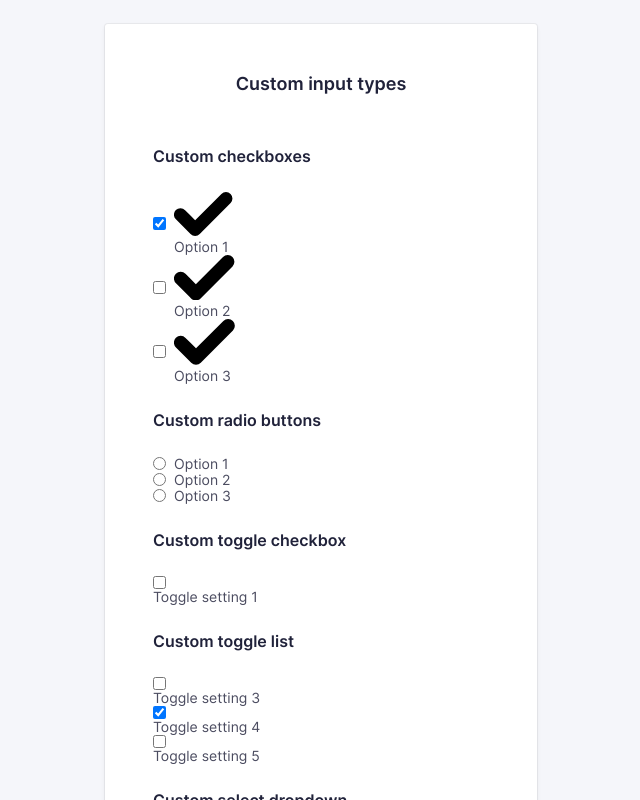
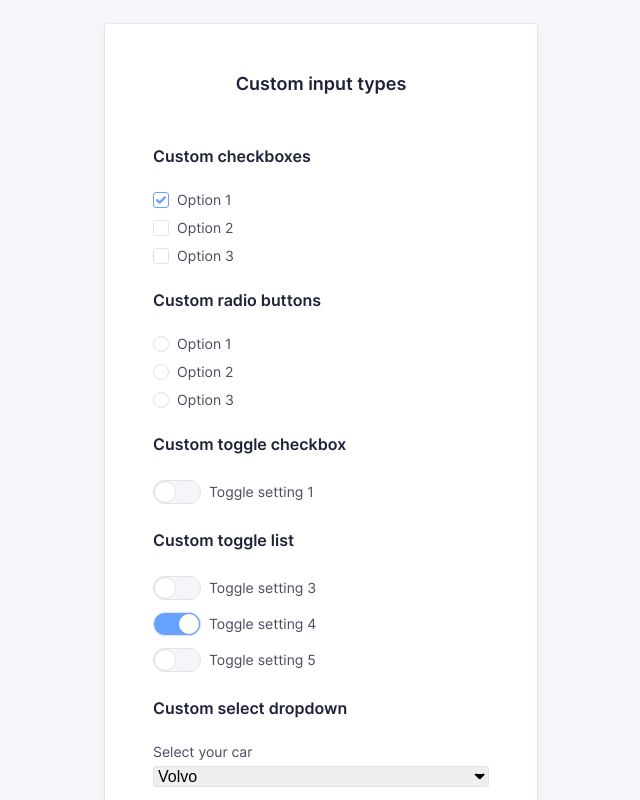
Before and after one commit to nmct-create3/custom-input-design-ElHamdaouiZakaria, a plain HTML site: page inputs.html in a window 1280 px wide. Shown: the top 800 px of the page, without its empty margins (319-959 px from the left). Drawn offline with Linux system fonts and the light colour scheme.

Commit message:
commit 1

```diff
--- a/css/screen.css
+++ b/css/screen.css
@@ -43,6 +43,18 @@
     --global-color-neutral-900: #35374d;
     --global-color-neutral-950: #20223a;
 
+    /* global inputs variables */
+    --global-input-backgroundColor: White;
+    --global-input-color: var(--global-color-neutral-950);
+    --global-input-borderColor: var(--global-color-neutral-100);
+    --global-input-hover-borderColor: var(--global-color-neutral-200);
+    --global-input-active-borderColor: var(--global-color-primary-500);
+    --global-input-focus-borderColor: var(--global-color-primary-500);
+    --global-input-box-shadow: var(--global-color-primary-500-alpha-30);
+    --global-input-borderWidth: var(--global-borderWidth);
+
+    --transition-alpha: .2s ease;
+
     /* border stuff */
     --global-borderRadius: 3px;
     --global-borderWidth: 1px;
@@ -67,6 +79,14 @@
     /*  = 48px */
     --global-whitespace-xxl: calc(var(--global-whitespace) * 3);
     /*  = 72px */
+
+}
+
+@media (prefers-color-scheme: dark) {
+    :root {
+        --global-input-backgroundColor: var(--global-color-neutral-800);
+        --global-input-color: var(--global)
+    }
 }
 
 /*---------------------------------------/*
@@ -556,10 +576,10 @@ input::placeholder {
     -moz-appearance: none;
     appearance: none;
     width: 100%;
-    border: var(--global-borderWidth) solid var(--global-color-neutral-100);
+    border: var(--global-input-borderWidth) solid var(--global-input-borderColor);
     border-radius: var(--global-borderRadius);
-    color: var(--global-color-neutral-950);
-    background-color: White;
+    color: var(--global-input-color);
+    background-color: var(--global-input-backgroundColor);
     font-family: inherit;
     font-size: 1rem;
     line-height: calc(var(--global-baseline) * 3);
@@ -568,13 +588,13 @@ input::placeholder {
     transition: border var(--global-transition-timing-alpha);
 
     &:hover {
-        border-color: var(--global-color-neutral-200);
+        border-color: var(--global-input-hover-borderColor);
     }
 
     &:focus,
     &:active {
-        border-color: var(--global-color-primary-500);
-        box-shadow: 0 0 0 3px var(--global-color-primary-500-alpha-30);
+        border-color: var(--global-input-active-borderColor);
+        box-shadow: 0 0 0 3px var(--global-input-box-shadow);
     }
 }
 
@@ -635,14 +655,185 @@ input::placeholder {
     }
 }
 
+/* custom checkbox & radio */
+
+.c-option--hidden+.c-custom-option .c-custom-option__symbol {
+    opacity: 0;
+    transition: opacity .3s ease;
+}
+
+.c-option--hidden:checked+.c-custom-option .c-custom-option__symbol {
+    opacity: 1;
+    transition: opacity .2s ease-in;
+    border-color: var(--global-color-primary-500-alpha-30);
+}
+
+.c-option--hidden:focus+.c-custom-option .c-custom-option__fake-input {
+    box-shadow: 0 0 0 3px var(--global-input-box-shadow);
+    transition: opacity .2s ease-in;
+}
+
+.c-custom-option__fake-input {
+    display: flex;
+    justify-content: center;
+    align-items: center;
+    width: 1rem;
+    height: 1rem;
+    border: var(--global-borderWidth) solid var(--global-input-borderColor);
+    margin-right: .5rem;
+}
+
+.c-option--hidden:checked+.c-label--option .c-custom-option__fake-input {
+    border: var(--global-borderWidth) solid var(--global-color-primary-500-alpha-75);
+}
+
+.c-option--hidden:hover+.c-label--option .c-custom-option__fake-input {
+    border: var(--global-borderWidth) solid var(--global-input-hover-borderColor);
+}
+
+.c-custom-option__fake-input--checkbox {
+    border-radius: var(--global-borderRadius);
+}
+
+.c-custom-option__fake-input--radio {
+    border-radius: 100%;
+}
+
+.c-custom-option {
+    display: flex;
+}
+
+.c-custom-option__fake-input--checkbox .c-custom-option__symbol {
+    width: 10px;
+    height: 10px;
+    fill: var(--global-color-primary-500-alpha-75);
+}
+
+.c-custom-option__fake-input--radio .c-custom-option__symbol {
+    width: 6px;
+    height: 6px;
+    background-color: var(--global-color-primary-500-alpha-75);
+    border-radius: 100%;
+}
+
+.c-option-list, .c-custom-toggle-list {
+    margin-bottom: 1.5rem;
+}
+
+.c-option-list__item, .c-custom-toggle-list__item {
+    margin-bottom: .75rem;
+}
+
+.c-custom-toggle__fake-input {
+    --toggle-background: var(--global-color-neutral-050);
+    display: block;
+    width: 3rem;
+    height: 1.5rem;
+    border: var(--global-borderWidth) solid var(--global-input-borderColor);
+    border-radius: 1.5rem;
+    background-color: var(--toggle-background);
+
+    &:focus {
+        transition: all var(--transition-alpha);
+        box-shadow: 0 0 0 3px var(--global-input-box-shadow);
+        /* werkt niet */
+    }
+
+    &:checked {
+        border-color: var(--global-color-primary-500-alpha-75);
+        /* werkt niet */
+    }
+}
+
+.c-custom-toggle__fake-input::after {
+    content: "";
+    display: block;
+    width: 1.375rem;
+    height: 1.375rem;
+    border: var(--global-borderWidth) solid var(--global-input-borderColor);
+    border-radius: 100%;
+    background-color: var(--global-input-backgroundColor);
+    transition: all var(--transition-alpha);
+
+}
+
+.c-option--hidden:active+.c-custom-toggle .c-custom-toggle__fake-input::after {}
+
+
+.c-option--hidden:checked+.c-custom-toggle .c-custom-toggle__fake-input {
+    background-color: var(--global-color-primary-500-alpha-75);
+    transition: all var(--transition-alpha);
+
+    &::after {
+        transform: translateX(24px);
+        border-color: var(--global-color-primary-500-alpha-75);
+    }
+}
+
+.c-custom-toggle {
+    display: flex;
+    align-items: center;
+    gap: 8px;
+}
+
+.c-custom-select {
+    position: relative;
+}
+
+.c-custom-select__input {
+    border: var(--global-borderWidth) solid var(--global-input-borderColor);
+    border-radius: var(--global-borderRadius);
+    width: 100%;
+
+    &:active {
+        border: var(--global-borderWidth) solid var(--global-input-borderColor);
+        box-shadow: 0 0 0 3px var(--global-input-box-shadow);
+    }
+    &:focus {
+        box-shadow: 0 0 0 3px var(--global-input-box-shadow);
+        border: var(--global-borderWidth) solid var(--global-input-borderColor);
+    }
+}
+
+.c-custom-select__symbol {
+    position: absolute;
+    right: -2px;
+    width: 24px;
+    pointer-events: none;
+}
+
+/* ----------- */
+
+.c-password-toggle-container {
+    position: relative;
+}
+.c-password-toggle {
+    position: absolute;
+    right: 0;
+    top: 0;
+}
+
+.c-password-toggle__label:checked {
+    border: hotpink solid thick;
+    z-index: 1;
+}
+
+.c-password-toggle__symbol {
+    width: 12px;
+    position: absolute;
+    right: 1rem;
+    pointer-events: fill;
+}
+
+
 /*------------------------------------*\
 #UTILITIES
 \*------------------------------------*/
 
 /*
-    Utilities: color
-    ---
-    Utility classes to put specific colors onto elements
+Utilities: color
+---
+Utility classes to put specific colors onto elements
 */
 
 .u-color-neutral-500 {
--- a/inputs.html
+++ b/inputs.html
@@ -32,7 +32,7 @@
                         </h5>
                         <ul class="o-list c-option-list">
                             <li class="c-form-field c-form-field--option c-option-list__item">
-                                <input class="c-option c-option--hidden" type="checkbox" id="checkbox1" checked>
+                                <input class="c-option c-option--hidden o-hide-accessible" type="checkbox" id="checkbox1" checked>
                                 <label class="c-label c-label--option c-custom-option" for="checkbox1">
                                     <span class="c-custom-option__fake-input c-custom-option__fake-input--checkbox">
                                         <svg class="c-custom-option__symbol" xmlns="http://www.w3.org/2000/svg" viewBox="0 0 9 6.75">
@@ -43,7 +43,7 @@
                                 </label>
                             </li>
                             <li class="c-form-field c-form-field--option c-option-list__item">
-                                <input class="c-option c-option--hidden" type="checkbox" id="checkbox2">
+                                <input class="c-option c-option--hidden o-hide-accessible" type="checkbox" id="checkbox2">
                                 <label class="c-label c-label--option c-custom-option" for="checkbox2">
                                     <span class="c-custom-option__fake-input c-custom-option__fake-input--checkbox">
                                         <svg class="c-custom-option__symbol" xmlns="http://www.w3.org/2000/svg" viewBox="0 0 9 6.75">
@@ -54,7 +54,7 @@
                                 </label>
                             </li>
                             <li class="c-form-field c-form-field--option c-option-list__item">
-                                <input class="c-option c-option--hidden" type="checkbox" id="checkbox3">
+                                <input class="c-option c-option--hidden o-hide-accessible" type="checkbox" id="checkbox3">
                                 <label class="c-label c-label--option c-custom-option" for="checkbox3">
                                     <span class="c-custom-option__fake-input c-custom-option__fake-input--checkbox">
                                         <svg class="c-custom-option__symbol" xmlns="http://www.w3.org/2000/svg" viewBox="0 0 9 6.75">
@@ -73,7 +73,7 @@
                         </h5>
                         <ul class="o-list c-option-list">
                             <li class="c-form-field c-form-field--option c-option-list__item">
-                                <input class="c-option c-option--hidden" type="radio" name="radios" id="radio1">
+                                <input class="c-option c-option--hidden o-hide-accessible" type="radio" name="radios" id="radio1">
                                 <label class="c-label c-label--option c-custom-option" for="radio1">
                                     <span class="c-custom-option__fake-input c-custom-option__fake-input--radio">
                                         <span class="c-custom-option__symbol"></span>
@@ -82,7 +82,7 @@
                                 </label>
                             </li>
                             <li class="c-form-field c-form-field--option c-option-list__item">
-                                <input class="c-option c-option--hidden" type="radio" name="radios" id="radio2">
+                                <input class="c-option c-option--hidden o-hide-accessible" type="radio" name="radios" id="radio2">
                                 <label class="c-label c-label--option c-custom-option" for="radio2">
                                     <span class="c-custom-option__fake-input c-custom-option__fake-input--radio">
                                         <span class="c-custom-option__symbol"></span>
@@ -91,7 +91,7 @@
                                 </label>
                             </li>
                             <li class="c-form-field c-form-field--option c-option-list__item">
-                                <input class="c-option c-option--hidden" type="radio" name="radios" id="radio3">
+                                <input class="c-option c-option--hidden o-hide-accessible" type="radio" name="radios" id="radio3">
                                 <label class="c-label c-label--option c-custom-option" for="radio3">
                                     <span class="c-custom-option__fake-input c-custom-option__fake-input--radio">
                                         <span class="c-custom-option__symbol"></span>
@@ -107,7 +107,7 @@
                             Custom toggle checkbox
                         </h5>
                         <p>
-                            <input class="c-option c-option--hidden" type="checkbox" id="toggle1">
+                            <input class="c-option c-option--hidden o-hide-accessible" type="checkbox" id="toggle1">
                             <label class="c-label c-label--option c-custom-toggle" for="toggle1">
                                 <span class="c-custom-toggle__fake-input">
                                 </span>
@@ -121,7 +121,7 @@
                         </h5>
                         <ul class="o-list c-custom-toggle-list">
                             <li class="c-custom-toggle-list__item">
-                                <input class="c-option c-option--hidden" type="checkbox" id="toggle3">
+                                <input class="c-option c-option--hidden o-hide-accessible" type="checkbox" id="toggle3">
                                 <label class="c-label c-label--option c-custom-toggle c-custom-toggle--inverted" for="toggle3">
                                     <span class="c-custom-toggle__fake-input">
                                     </span>
@@ -129,7 +129,7 @@
                                 </label>
                             </li>
                             <li class="c-custom-toggle-list__item">
-                                <input class="c-option c-option--hidden" type="checkbox" id="toggle4" checked>
+                                <input class="c-option c-option--hidden o-hide-accessible" type="checkbox" id="toggle4" checked>
                                 <label class="c-label c-label--option c-custom-toggle c-custom-toggle--inverted" for="toggle4">
                                     <span class="c-custom-toggle__fake-input">
                                     </span>
@@ -137,7 +137,7 @@
                                 </label>
                             </li>
                             <li class="c-custom-toggle-list__item">
-                                <input class="c-option c-option--hidden" type="checkbox" id="toggle5">
+                                <input class="c-option c-option--hidden o-hide-accessible" type="checkbox" id="toggle5">
                                 <label class="c-label c-label--option c-custom-toggle c-custom-toggle--inverted" for="toggle5">
                                     <span class="c-custom-toggle__fake-input">
                                     </span>
@@ -176,7 +176,7 @@
                             <input class="c-input c-input--password-with-toggle js-password-input" type="password" name="password" id="password" required />
                             <!-- Password toggle -->
                             <span class="c-password-toggle">
-                                <input id="togglePasswordCheckbox" type="checkbox" class=" c-password-toggle__checkbox js-password-toggle-checkbox" tabindex="-1" />
+                                <input id="togglePasswordCheckbox" type="checkbox" class=" c-password-toggle__checkbox js-password-toggle-checkbox o-hide-accessible" tabindex="-1" />
                                 <label class="c-password-toggle__label" for="togglePasswordCheckbox">
                                     <svg class="c-password-toggle__symbol c-password-toggle__symbol--show" xmlns="http://www.w3.org/2000/svg" viewBox="0 0 20 20">
                                         <path d="M6.4,133.876a11,11,0,0,1,19.571-.061l.029.061a11,11,0,0,1-19.571.061l-.029-.061Zm9.8,4a4,4,0,1,0,0-8h0a4,4,0,0,0,0,8Zm0-2a2,2,0,0,1,0-4h0a2,2,0,1,1,0,4Z" transform="translate(-6.2 -123.876)" />
```
Also changed, not shown: index.html (+9 -4 lines).
